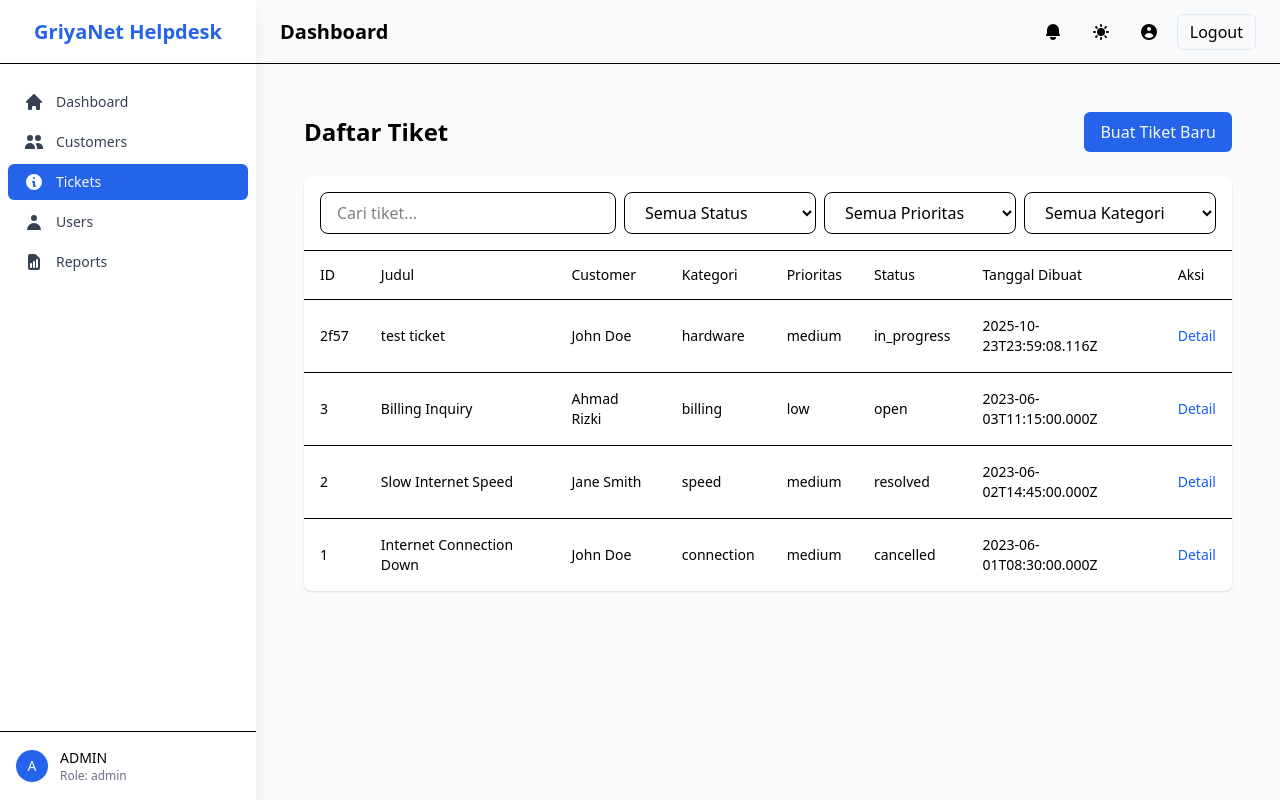
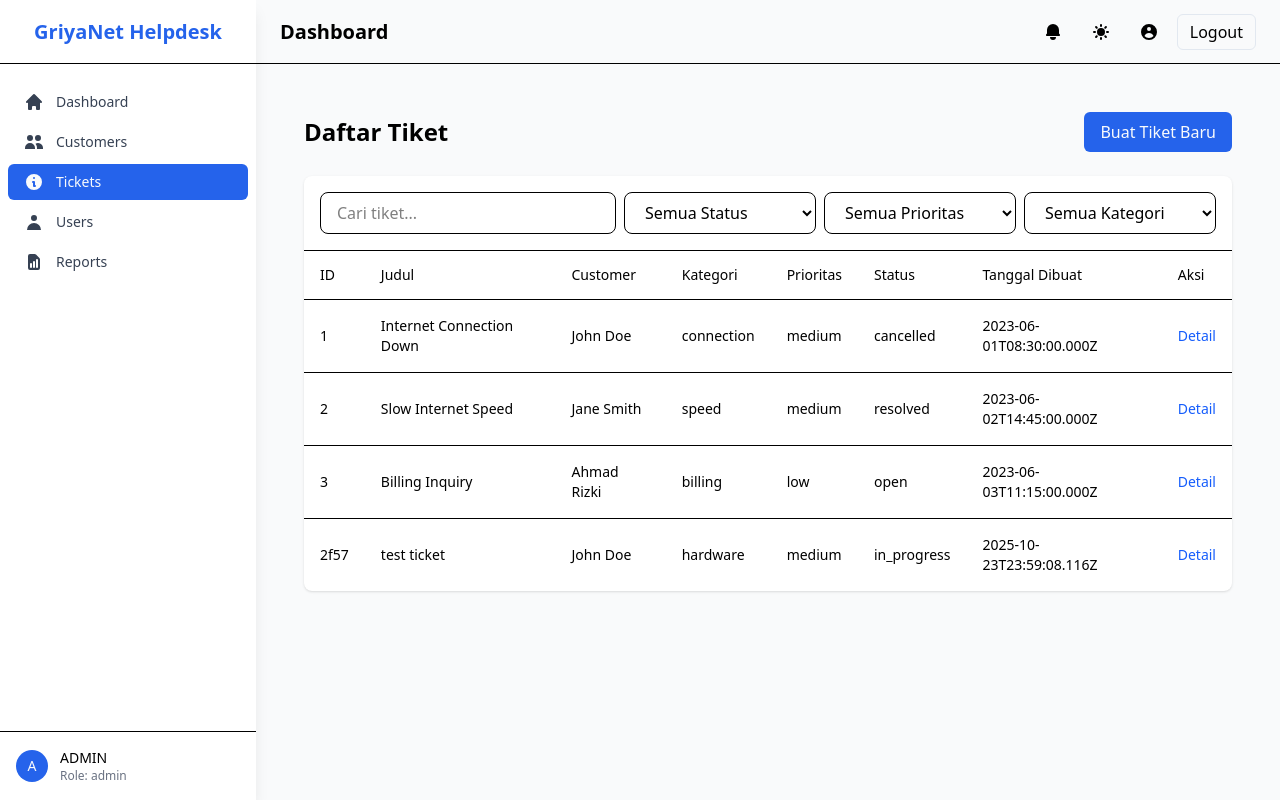
Before and after one commit to Brianbramasta/pt_griyanet, a React (Vite) app: page /tickets in a window 1280 px wide. Built offline with nearby package versions, Linux system fonts and the light colour scheme; data requests are answered from the project's data file; sample sign-in values are in the browser's storage.

Commit message:
integration api

```diff
--- a/db.json
+++ b/db.json
@@ -8,7 +8,7 @@
       "role": "admin",
       "avatar": "https://i.pravatar.cc/150?img=1",
       "createdAt": "2023-01-01T00:00:00.000Z",
-      "lastLogin": "2025-10-26T07:47:01.724Z",
+      "lastLogin": "2025-10-26T08:47:04.392Z",
       "isActive": true,
       "password": "admin123"
     },
--- a/src/pages/AdminReports.tsx
+++ b/src/pages/AdminReports.tsx
@@ -1,6 +1,8 @@
 import React, { useEffect, useMemo, useState } from 'react';
 import { Button } from '../components';
 import type { Customer, Ticket } from '../types';
+import { customerService } from '../services';
+import { ticketService } from '../services';
 
 const AdminReports: React.FC = () => {
   const [customers, setCustomers] = useState<Customer[]>([]);
@@ -13,13 +15,15 @@ const AdminReports: React.FC = () => {
       setIsLoading(true);
       setError('');
       try {
-        const [cRes, tRes] = await Promise.all([
-          fetch('http://localhost:3001/customers'),
-          fetch('http://localhost:3001/tickets'),
-        ]);
+        // const [cRes, tRes] = await Promise.all([
+        //   fetch('http://localhost:3001/customers'),
+        //   fetch('http://localhost:3001/tickets'),
+        // ]);
         const [cData, tData] = await Promise.all([
-          cRes.json(),
-          tRes.json(),
+          // cRes.json(),
+          // tRes.json(),
+          customerService.getAll(),
+          ticketService.getAll()
         ]);
         setCustomers(cData);
         setTickets(tData);
--- a/src/pages/TicketDetail.tsx
+++ b/src/pages/TicketDetail.tsx
@@ -2,6 +2,7 @@ import React, { useState, useEffect } from 'react';
 import { useParams, useNavigate, Link } from 'react-router-dom';
 import { Button } from '../components';
 import type { Ticket, TicketStatusHistory } from '../types';
+import { ticketService } from '../services';
 
 const TicketDetail: React.FC = () => {
   const { id } = useParams<{ id: string }>();
@@ -18,13 +19,15 @@ const TicketDetail: React.FC = () => {
       setError('');
 
       try {
-        const response = await fetch(`http://localhost:3001/tickets/${id}`);
+        // const response = await fetch(`http://localhost:3001/tickets/${id}`);
 
-        if (!response.ok) {
-          throw new Error('Tiket tidak ditemukan');
-        }
+        // if (!response.ok) {
+        //   throw new Error('Tiket tidak ditemukan');
+        // }
 
-        const data = await response.json();
+        // const data = await response.json();
+        if (!id) throw new Error('Tiket tidak ditemukan');
+        const data = await ticketService.getById(id!);
         setTicket(data);
       } catch (err) {
         console.error('Error fetching ticket data:', err);
--- a/src/pages/Tickets.tsx
+++ b/src/pages/Tickets.tsx
@@ -2,6 +2,7 @@ import React, { useState, useEffect } from 'react';
 import { Link, useNavigate } from 'react-router-dom';
 import { Button, Table } from '../components';
 import type { Ticket, TicketFilters } from '../types';
+import { ticketService } from '../services/ticketService';
 
 const Tickets: React.FC = () => {
   const navigate = useNavigate();
@@ -9,35 +10,36 @@ const Tickets: React.FC = () => {
   const [isLoading, setIsLoading] = useState(true);
   const [filters, setFilters] = useState<TicketFilters>({
     search: '',
-    status: 'all',
-    priority: 'all',
-    category: 'all'
+    status: '',
+    priority: '',
+    category: ''
   });
 
   useEffect(() => {
     const fetchTickets = async () => {
       setIsLoading(true);
       try {
-        let url = 'http://localhost:3001/tickets?_sort=createdAt&_order=desc';
+        // let url = 'http://localhost:3001/tickets?_sort=createdAt&_order=desc';
 
-        if (filters.search) {
-          url += `&q=${filters.search}`;
-        }
+        // if (filters.search) {
+        //   url += `&q=${filters.search}`;
+        // }
 
-        if (filters.status && filters.status !== 'all') {
-          url += `&status=${filters.status}`;
-        }
+        // if (filters.status && filters.status !== 'all') {
+        //   url += `&status=${filters.status}`;
+        // }
 
-        if (filters.priority && filters.priority !== 'all') {
-          url += `&priority=${filters.priority}`;
-        }
+        // if (filters.priority && filters.priority !== 'all') {
+        //   url += `&priority=${filters.priority}`;
+        // }
 
-        if (filters.category && filters.category !== 'all') {
-          url += `&category=${filters.category}`;
-        }
+        // if (filters.category && filters.category !== 'all') {
+        //   url += `&category=${filters.category}`;
+        // }
 
-        const response = await fetch(url);
-        const data = await response.json();
+        // const response = await fetch(url);
+        // const data = await response.json();
+        const data = await ticketService.getAll(filters);
         setTickets(data);
       } catch (error) {
         console.error('Error fetching tickets:', error);
@@ -52,15 +54,15 @@ const Tickets: React.FC = () => {
   const handleSearch = (e: React.ChangeEvent<HTMLInputElement>) => {
     setFilters(prev => ({ ...prev, search: e.target.value }));
   };
-  type TicketStatus = 'open' | 'in_progress' | 'resolved' | 'closed' | 'cancelled' | 'all';
+  type TicketStatus = 'open' | 'in_progress' | 'resolved' | 'closed' | 'cancelled' | '';
   const handleStatusFilter = (e: React.ChangeEvent<HTMLSelectElement>) => {
     setFilters(prev => ({ ...prev, status: e.target.value as TicketStatus }));
   };
-  type TicketPriority = 'low' | 'medium' | 'high' | 'critical' | 'all';
+  type TicketPriority = 'low' | 'medium' | 'high' | 'critical' | '';
   const handlePriorityFilter = (e: React.ChangeEvent<HTMLSelectElement>) => {
     setFilters(prev => ({ ...prev, priority: e.target.value as TicketPriority }));
   };
-  type TicketCategory = 'connection' | 'speed' | 'billing' | 'hardware' | 'other' | 'all';
+  type TicketCategory = 'connection' | 'speed' | 'billing' | 'hardware' | 'other' | '';
   const handleCategoryFilter = (e: React.ChangeEvent<HTMLSelectElement>) => {
     setFilters(prev => ({ ...prev, category: e.target.value as TicketCategory }));
   };
@@ -177,7 +179,7 @@ const Tickets: React.FC = () => {
               value={filters.status}
               onChange={handleStatusFilter}
             >
-              <option value="all">Semua Status</option>
+              <option value="">Semua Status</option>
               <option value="open">Terbuka</option>
               <option value="in_progress">Dalam Proses</option>
               <option value="resolved">Terselesaikan</option>
@@ -189,7 +191,7 @@ const Tickets: React.FC = () => {
               value={filters.priority}
               onChange={handlePriorityFilter}
             >
-              <option value="all">Semua Prioritas</option>
+              <option value="">Semua Prioritas</option>
               <option value="high">Tinggi</option>
               <option value="medium">Sedang</option>
               <option value="low">Rendah</option>
@@ -199,7 +201,7 @@ const Tickets: React.FC = () => {
               value={filters.category}
               onChange={handleCategoryFilter}
             >
-              <option value="all">Semua Kategori</option>
+              <option value="">Semua Kategori</option>
               <option value="connection">Koneksi</option>
               <option value="hardware">Hardware</option>
               <option value="billing">Billing</option>
--- a/src/pages/UserDetail.tsx
+++ b/src/pages/UserDetail.tsx
@@ -2,6 +2,7 @@ import React, { useState, useEffect } from 'react';
 import { useParams, useNavigate, Link } from 'react-router-dom';
 import { Button } from '../components';
 import type { User } from '../types';
+import { userService } from '../services';
 
 const UserDetail: React.FC = () => {
   const { id } = useParams<{ id: string }>();
@@ -16,13 +17,14 @@ const UserDetail: React.FC = () => {
       setError('');
 
       try {
-        const response = await fetch(`http://localhost:3001/users/${id}`);
+        // const response = await fetch(`http://localhost:3001/users/${id}`);
 
-        if (!response.ok) {
-          throw new Error('Pengguna tidak ditemukan');
-        }
+        // if (!response.ok) {
+        //   throw new Error('Pengguna tidak ditemukan');
+        // }
 
-        const data = await response.json();
+        // const data = await response.json();
+        const data = await userService.getById(id!);
         setUser(data);
       } catch (err) {
         console.error('Error fetching user data:', err);
--- a/src/pages/Users.tsx
+++ b/src/pages/Users.tsx
@@ -1,7 +1,8 @@
 import React, { useState, useEffect } from 'react';
 import { Link, useNavigate } from 'react-router-dom';
 import { Button, Table } from '../components';
-import type { User } from '../types';
+import type { User, userFilter, UserRole } from '../types';
+import { userService } from '../services';
 
 const Users: React.FC = () => {
   const navigate = useNavigate();
@@ -9,23 +10,33 @@ const Users: React.FC = () => {
   const [isLoading, setIsLoading] = useState(true);
   const [search, setSearch] = useState('');
   const [roleFilter, setRoleFilter] = useState('all');
+   const [filters, setFilters] = useState<userFilter>({
+      search: '',
+      role: ''
+    });
+
 
   useEffect(() => {
     const fetchUsers = async () => {
       setIsLoading(true);
       try {
-        let url = 'http://localhost:3001/users';
+        // let url = 'http://localhost:3001/users';
 
-        // Add query parameters for filtering
-        const params = new URLSearchParams();
-        if (search) params.append('q', search);
-        if (roleFilter !== 'all') params.append('role', roleFilter);
+        // // Add query parameters for filtering
+        // const params = new URLSearchParams();
+        // if (search) params.append('q', search);
+        // if (roleFilter !== 'all') params.append('role', roleFilter);
 
-        const queryString = params.toString();
-        if (queryString) url += `?${queryString}`;
 
-        const response = await fetch(url);
-        const data = await response.json();
+
+
+        // const queryString = params.toString();
+        // if (queryString) url += `?${queryString}`;
+
+        // const response = await fetch(url);
+        // const data = await response.json();
+        console.log('filters',filters)
+        const data = await userService.getAll(filters);
         setUsers(data);
       } catch (error) {
         console.error('Error fetching users:', error);
@@ -39,10 +50,12 @@ const Users: React.FC = () => {
 
   const handleSearch = (e: React.ChangeEvent<HTMLInputElement>) => {
     setSearch(e.target.value);
+    setFilters(prev => ({ ...prev, search: e.target.value }));
   };
 
   const handleRoleFilter = (e: React.ChangeEvent<HTMLSelectElement>) => {
     setRoleFilter(e.target.value);
+    setFilters(prev => ({ ...prev, role: e.target.value as UserRole }));
   };
 
   const handleRowClick = (user: User) => {
--- a/src/services/userService.ts
+++ b/src/services/userService.ts
@@ -1,5 +1,5 @@
 import { api } from './api';
-import type { User, UserFormData, UserRole } from '../types/user';
+import type { User, userFilter, UserFormData, UserRole } from '../types/user';
 
 const ENDPOINT = '/users';
 
@@ -12,7 +12,7 @@ export const userService = {
    * @param filters - Optional filters for users
    * @returns Promise with array of users
    */
-  getAll: async (filters?: { role?: UserRole; search?: string; isActive?: boolean }): Promise<User[]> => {
+  getAll: async (filters?: userFilter): Promise<User[]> => {
     const params: Record<string, string> = {};
 
     if (filters) {
--- a/src/types/ticket.d.ts
+++ b/src/types/ticket.d.ts
@@ -1,17 +1,17 @@
 /**
  * Ticket status types
  */
-export type TicketStatus = 'open' | 'in_progress' | 'resolved' | 'closed' | 'cancelled' | 'all';
+export type TicketStatus = 'open' | 'in_progress' | 'resolved' | 'closed' | 'cancelled' | '';
 
 /**
  * Ticket priority types
  */
-export type TicketPriority = 'low' | 'medium' | 'high' | 'critical' | 'all';
+export type TicketPriority = 'low' | 'medium' | 'high' | 'critical' | '';
 
 /**
  * Ticket category types
  */
-export type TicketCategory = 'connection' | 'speed' | 'billing' | 'hardware' | 'other' | 'all';
+export type TicketCategory = 'connection' | 'speed' | 'billing' | 'hardware' | 'other' | '';
 
 /**
  * Ticket status history entry
--- a/src/types/user.d.ts
+++ b/src/types/user.d.ts
@@ -47,3 +47,9 @@ export interface LoginCredentials {
   email?: string;
   password: string;
 }
+
+export interface userFilter {
+  search?: string
+  role?: string,
+  isActive?:boolean,
+}
```
